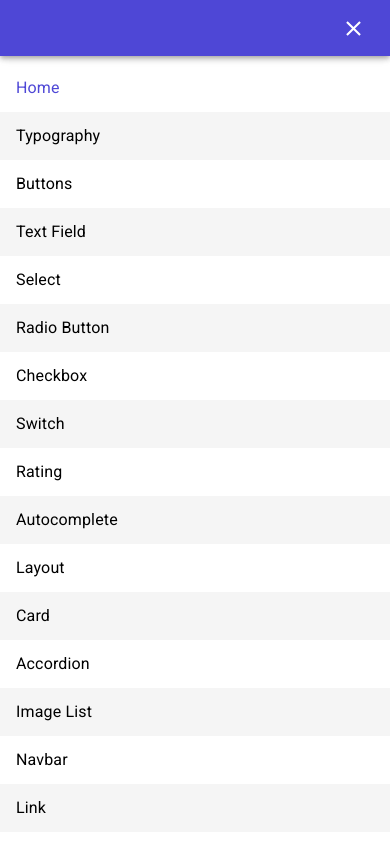
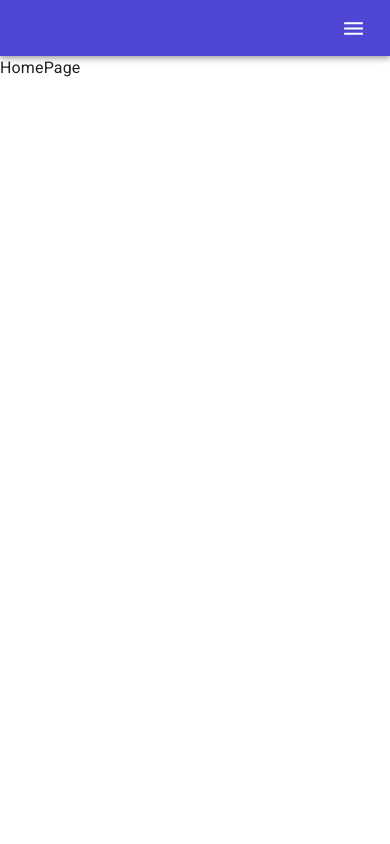
Before and after one commit to MariusDevelops/react-ts-mui, a React (Vite) app: page / in a window 390 px wide. Built offline with nearby package versions, Linux system fonts and the light colour scheme.

Commit message:
feat: accordion navbar

```diff
--- a/src/components/layouts/navbar-layout/navbar/index.tsx
+++ b/src/components/layouts/navbar-layout/navbar/index.tsx
@@ -1,102 +1,193 @@
 import React from 'react';
-import {
-  AppBar,
-  Toolbar,
-  IconButton,
-  Box,
-  Breakpoint,
-  Drawer,
-  MenuList,
-  MenuItem,
-  useMediaQuery,
-  type Theme,
-} from '@mui/material';
+// import {
+//   AppBar,
+//   Toolbar,
+//   Box,
+//   type Breakpoint,
+// } from '@mui/material';
+import { AppBar, Toolbar, type Breakpoint } from '@mui/material';
 import routes from 'navigation/routes';
-import MenuIcon from '@mui/icons-material/Menu';
-import CloseIcon from '@mui/icons-material/Close';
-import NavbarLink from './navbar-link';
-import NavbarMobileLink from './navbar-mobile-link';
+// import NavbarLink from './navbar-link';
+import NavbarMobileMenu from './navbar-mobile-menu';
+import type LinkData from './link-data';
+import NavbarDesktopMenu from './navbar-desktop-menu';
 
-const linksData = [
+// import React from 'react';
+// import {
+//   AppBar,
+//   Toolbar,
+//   IconButton,
+//   Box,
+//   Breakpoint,
+//   Drawer,
+//   MenuList,
+//   MenuItem,
+//   useMediaQuery,
+//   type Theme,
+// } from '@mui/material';
+// import routes from 'navigation/routes';
+// import MenuIcon from '@mui/icons-material/Menu';
+// import CloseIcon from '@mui/icons-material/Close';
+// import NavbarLink from './navbar-link';
+// import NavbarMobileLink from './navbar-mobile-link';
+
+const linksData: LinkData[] = [
   { link: routes.HomePage, text: 'Home' },
+];
+
+// const linksData = [
+//   { link: routes.HomePage, text: 'Home' },
+//   { link: routes.TypographyPage, text: 'Typography' },
+//   { link: routes.ButtonPage, text: 'Buttons' },
+//   { link: routes.TextFieldPage, text: 'Text Field' },
+//   { link: routes.SelectPage, text: 'Select' },
+//   { link: routes.RadioButtonPage, text: 'Radio Button' },
+//   { link: routes.CheckboxPage, text: 'Checkbox' },
+//   { link: routes.SwitchPage, text: 'Switch' },
+//   { link: routes.RatingPage, text: 'Rating' },
+//   { link: routes.AutocompletePage, text: 'Autocomplete' },
+//   { link: routes.LayoutPage, text: 'Layout' },
+//   { link: routes.CardPage, text: 'Card' },
+//   { link: routes.AccordionPage, text: 'Accordion' },
+//   { link: routes.ImageListPage, text: 'Image List' },
+//   { link: routes.NavbarPage, text: 'Navbar' },
+//   { link: routes.LinkPage, text: 'Link' },
+//   { link: routes.BreadcrumbsPage, text: 'Breadcrumbs' },
+//   { link: routes.DrawerPage, text: 'Drawer' },
+//   { link: routes.SpeedDialPage, text: 'Speed Dial' },
+//   { link: routes.BottomNavigationPage, text: 'Bottom Navigation' },
+//   { link: routes.AvatarPage, text: 'Avatar' },
+// ];
+
+const presentationalPagesData = [
   { link: routes.TypographyPage, text: 'Typography' },
+  { link: routes.LinkPage, text: 'Link' },
+  { link: routes.BreadcrumbsPage, text: 'Breadcrumbs' },
+  { link: routes.SpeedDialPage, text: 'Speed Dial' },
+  { link: routes.AvatarPage, text: 'Avatar' },
+  { link: routes.RatingPage, text: 'Rating' },
+];
+
+const controlsPagesData = [
   { link: routes.ButtonPage, text: 'Buttons' },
   { link: routes.TextFieldPage, text: 'Text Field' },
   { link: routes.SelectPage, text: 'Select' },
   { link: routes.RadioButtonPage, text: 'Radio Button' },
   { link: routes.CheckboxPage, text: 'Checkbox' },
+  { link: routes.AutocompletePage, text: 'Autocomplete' },
   { link: routes.SwitchPage, text: 'Switch' },
-  { link: routes.RatingPage, text: 'Rating' },
-  { link: routes.AutocompletePage, text: 'Autocomplete' },
+];
+
+const wrapperPagesData = [
+  // { link: routes.BoxPage, text: 'Box' },
   { link: routes.LayoutPage, text: 'Layout' },
   { link: routes.CardPage, text: 'Card' },
-  { link: routes.AccordionPage, text: 'Accordion' },
   { link: routes.ImageListPage, text: 'Image List' },
+  { link: routes.DrawerPage, text: 'Drawer' },
   { link: routes.NavbarPage, text: 'Navbar' },
-  { link: routes.LinkPage, text: 'Link' },
-  { link: routes.BreadcrumbsPage, text: 'Breadcrumbs' },
-  { link: routes.DrawerPage, text: 'Drawer' },
-  { link: routes.SpeedDialPage, text: 'Speed Dial' },
-  { link: routes.BottomNavigationPage, text: 'Bottom Navigation' },
-  { link: routes.AvatarPage, text: 'Avatar' },
 ];
 
-const expandBreakpoint: Breakpoint = 'md';
+const statefullPagesData = [
+  { link: routes.BottomNavigationPage, text: 'Bottom Navigation' },
+  { link: routes.AccordionPage, text: 'Accordion' },
+];
 
-const Navbar = () => {
-  const isExapanded = useMediaQuery((theme: Theme) => theme.breakpoints.up(expandBreakpoint));
-  const [drawerOpen, setDrawerOpen] = React.useState<boolean>(true);
+// const Navbar = () => {
+//   const isExapanded = useMediaQuery((theme: Theme) => theme.breakpoints.up(expandBreakpoint));
+//   const [drawerOpen, setDrawerOpen] = React.useState<boolean>(true);
 
-  return (
+//   return (
+//     <AppBar position="sticky">
+//       <Toolbar sx={{ justifyContent: { xs: 'flex-end', [expandBreakpoint]: 'flex-start' } }}>
+//         <Box sx={{
+//           display: { xs: 'none', [expandBreakpoint]: 'flex' },
+//           alignSelf: 'stretch',
+//         }}
+//         >
+//           {linksData.map(({ link, text }) => (
+//             <NavbarLink key={link} to={link}>{text}</NavbarLink>
+//           ))}
+//         </Box>
+//         <IconButton
+//           sx={{
+//             display: { xs: 'flex', [expandBreakpoint]: 'none' },
+//           }}
+//           onClick={() => setDrawerOpen(!drawerOpen)}
+//         >
+//           {drawerOpen
+//             ? <CloseIcon sx={{ color: 'common.white', fontSize: 25 }} />
+//             : <MenuIcon sx={{ color: 'common.white', fontSize: 25 }} />}
+//         </IconButton>
+//         <Drawer
+//           anchor="top"
+//           open={drawerOpen && !isExapanded}
+//           onClose={() => setDrawerOpen(false)}
+//         >
+//           <Box sx={{ width: '100vw' }}>
+//             <Toolbar />
+//             <MenuList>
+//               {linksData.map(({ link, text }) => (
+//                 <MenuItem
+//                   key={link}
+//                   sx={{
+//                     p: 0,
+//                     '&:nth-of-type(2n)': {
+//                       backgroundColor: 'action.hover',
+//                     },
+//                   }}
+//                   onClick={() => setDrawerOpen(false)}
+//                 >
+//                   <NavbarMobileLink to={link}>{text}</NavbarMobileLink>
+//                 </MenuItem>
+//               ))}
+//             </MenuList>
+//           </Box>
+//         </Drawer>
+//       </Toolbar>
+//     </AppBar>
+//   );
+// };
+
+// export default Navbar;
+
+// const statefullPagesData = [
+//   { link: routes.BottomNavigationPage, text: 'Bottom Navigation' },
+//   { link: routes.AccordionPage, text: 'Accordion' },
+// ];
+
+const expandBreakpoint: Breakpoint = 'lg';
+
+const Navbar = () => (
   <AppBar position="sticky">
     <Toolbar sx={{ justifyContent: { xs: 'flex-end', [expandBreakpoint]: 'flex-start' } }}>
-        <Box sx={{
-          display: { xs: 'none', [expandBreakpoint]: 'flex' },
-          alignSelf: 'stretch',
-        }}
-        >
-          {linksData.map(({ link, text }) => (
-            <NavbarLink key={link} to={link}>{text}</NavbarLink>
-          ))}
-        </Box>
-        <IconButton
-          sx={{
-            display: { xs: 'flex', [expandBreakpoint]: 'none' },
-          }}
-          onClick={() => setDrawerOpen(!drawerOpen)}
-        >
-          {drawerOpen
-            ? <CloseIcon sx={{ color: 'common.white', fontSize: 25 }} />
-            : <MenuIcon sx={{ color: 'common.white', fontSize: 25 }} />}
-        </IconButton>
-        <Drawer
-          anchor="top"
-          open={drawerOpen && !isExapanded}
-          onClose={() => setDrawerOpen(false)}
-        >
-          <Box sx={{ width: '100vw' }}>
-            <Toolbar />
-            <MenuList>
-              {linksData.map(({ link, text }) => (
-                <MenuItem
-                  key={link}
-                  sx={{
-                    p: 0,
-                    '&:nth-of-type(2n)': {
-                      backgroundColor: 'action.hover',
+      <NavbarDesktopMenu
+        expandBreakpoint={expandBreakpoint}
+        linksData={linksData}
+      />
+      <NavbarMobileMenu
+        expandBreakpoint={expandBreakpoint}
+        linksData={linksData}
+        linksGroups={[
+          {
+            title: 'Presentational',
+            linksData: presentationalPagesData,
           },
-                  }}
-                  onClick={() => setDrawerOpen(false)}
-                >
-                  <NavbarMobileLink to={link}>{text}</NavbarMobileLink>
-                </MenuItem>
-              ))}
-            </MenuList>
-          </Box>
-        </Drawer>
+          {
+            title: 'Controls',
+            linksData: controlsPagesData,
+          },
+          {
+            title: 'Wrappers',
+            linksData: wrapperPagesData,
+          },
+          {
+            title: 'Statefull',
+            linksData: statefullPagesData,
+          },
+        ]}
+      />
     </Toolbar>
   </AppBar>
 );
-};
 
 export default Navbar;
--- /dev/null
+++ b/src/components/layouts/navbar-layout/navbar/link-data.ts
@@ -0,0 +1,8 @@
+import { type RouteLink } from 'navigation/routes';
+
+type LinkData = {
+  link: RouteLink,
+  text: string,
+};
+
+export default LinkData;
--- /dev/null
+++ b/src/components/layouts/navbar-layout/navbar/navbar-desktop-menu.tsx
@@ -0,0 +1,26 @@
+import React from 'react';
+import { Box, type Breakpoint } from '@mui/material';
+import NavbarLink from './navbar-link';
+import LinkData from './link-data';
+
+type NavbarDesktopMenuProps = {
+  expandBreakpoint: Breakpoint,
+  linksData: LinkData[],
+};
+
+const NavbarDesktopMenu: React.FC<NavbarDesktopMenuProps> = ({
+  expandBreakpoint,
+  linksData,
+}) => (
+  <Box sx={{
+    display: { xs: 'none', [expandBreakpoint]: 'flex' },
+    alignSelf: 'stretch',
+  }}
+  >
+    {linksData.map(({ link, text }) => (
+      <NavbarLink key={link} to={link}>{text}</NavbarLink>
+    ))}
+  </Box>
+);
+
+export default NavbarDesktopMenu;
--- /dev/null
+++ b/src/components/layouts/navbar-layout/navbar/navbar-mobile-links-accordion.tsx
@@ -0,0 +1,45 @@
+import React from 'react';
+import {
+  MenuList,
+  MenuItem,
+  Accordion,
+  AccordionSummary,
+  Typography,
+  AccordionDetails,
+} from '@mui/material';
+import ExpandMoreIcon from '@mui/icons-material/ExpandMore';
+import NavbarMobileLink from './navbar-mobile-link';
+import LinkData from './link-data';
+
+type NavbarMobileLinksAccordionProps = {
+  title: string,
+  linksData: LinkData[],
+  closeDrawer: VoidFunction
+};
+
+const NavbarMobileLinksAccordion: React.FC<NavbarMobileLinksAccordionProps> = ({
+  title,
+  linksData,
+  closeDrawer,
+}) => (
+  <Accordion>
+    <AccordionSummary expandIcon={<ExpandMoreIcon />}>
+      <Typography>{title}</Typography>
+    </AccordionSummary>
+    <AccordionDetails>
+      <MenuList sx={{ p: 0 }}>
+        {linksData.map(({ link, text }) => (
+          <MenuItem
+            key={link}
+            onClick={closeDrawer}
+            sx={{ p: 0 }}
+          >
+            <NavbarMobileLink to={link}>{text}</NavbarMobileLink>
+          </MenuItem>
+        ))}
+      </MenuList>
+    </AccordionDetails>
+  </Accordion>
+);
+
+export default NavbarMobileLinksAccordion;
--- /dev/null
+++ b/src/components/layouts/navbar-layout/navbar/navbar-mobile-menu.tsx
@@ -0,0 +1,80 @@
+import React from 'react';
+import {
+  Toolbar,
+  IconButton,
+  Box,
+  Drawer,
+  MenuList,
+  MenuItem,
+  useMediaQuery,
+  type Theme,
+  type Breakpoint,
+} from '@mui/material';
+import MenuIcon from '@mui/icons-material/Menu';
+import CloseIcon from '@mui/icons-material/Close';
+import NavbarMobileLink from './navbar-mobile-link';
+import LinkData from './link-data';
+import NavbarMobileLinksAccordion from './navbar-mobile-links-accordion';
+
+type NavbarMobileMenuProps = {
+  expandBreakpoint: Breakpoint,
+  linksData: LinkData[],
+  linksGroups: {
+    title: string,
+    linksData: LinkData[],
+  }[]
+};
+
+const NavbarMobileMenu: React.FC<NavbarMobileMenuProps> = ({
+  expandBreakpoint,
+  linksData,
+  linksGroups,
+}) => {
+  const [drawerOpen, setDrawerOpen] = React.useState<boolean>(false);
+  const isExpanded = useMediaQuery((theme: Theme) => theme.breakpoints.up(expandBreakpoint));
+
+  return (
+    <>
+      <IconButton
+        sx={{
+          display: { xs: 'flex', [expandBreakpoint]: 'none' },
+        }}
+        onClick={() => setDrawerOpen(!drawerOpen)}
+      >
+        {drawerOpen
+          ? <CloseIcon sx={{ color: 'common.white', fontSize: 25 }} />
+          : <MenuIcon sx={{ color: 'common.white', fontSize: 25 }} />}
+      </IconButton>
+      <Drawer
+        anchor="top"
+        open={drawerOpen && !isExpanded}
+        onClose={() => setDrawerOpen(false)}
+      >
+        <Box>
+          <Toolbar />
+          <MenuList sx={{ p: 0 }}>
+            {linksData.map(({ link, text }) => (
+              <MenuItem
+                key={link}
+                onClick={() => setDrawerOpen(false)}
+                sx={{ p: 0 }}
+              >
+                <NavbarMobileLink to={link}>{text}</NavbarMobileLink>
+              </MenuItem>
+            ))}
+            {linksGroups.map((linksGroup) => (
+              <NavbarMobileLinksAccordion
+                key={linksGroup.title}
+                title={linksGroup.title}
+                linksData={linksGroup.linksData}
+                closeDrawer={() => setDrawerOpen(false)}
+              />
+            ))}
+          </MenuList>
+        </Box>
+      </Drawer>
+    </>
+  );
+};
+
+export default NavbarMobileMenu;
--- a/src/navigation/routes.ts
+++ b/src/navigation/routes.ts
@@ -22,4 +22,7 @@
   AvatarPage: '/avatar',
 } as const;
 
+export type Routes = typeof routes;
+export type RouteLink = Routes[keyof Routes];
+
 export default routes;
```
Lines whose indentation alone changed are shown as unchanged.
